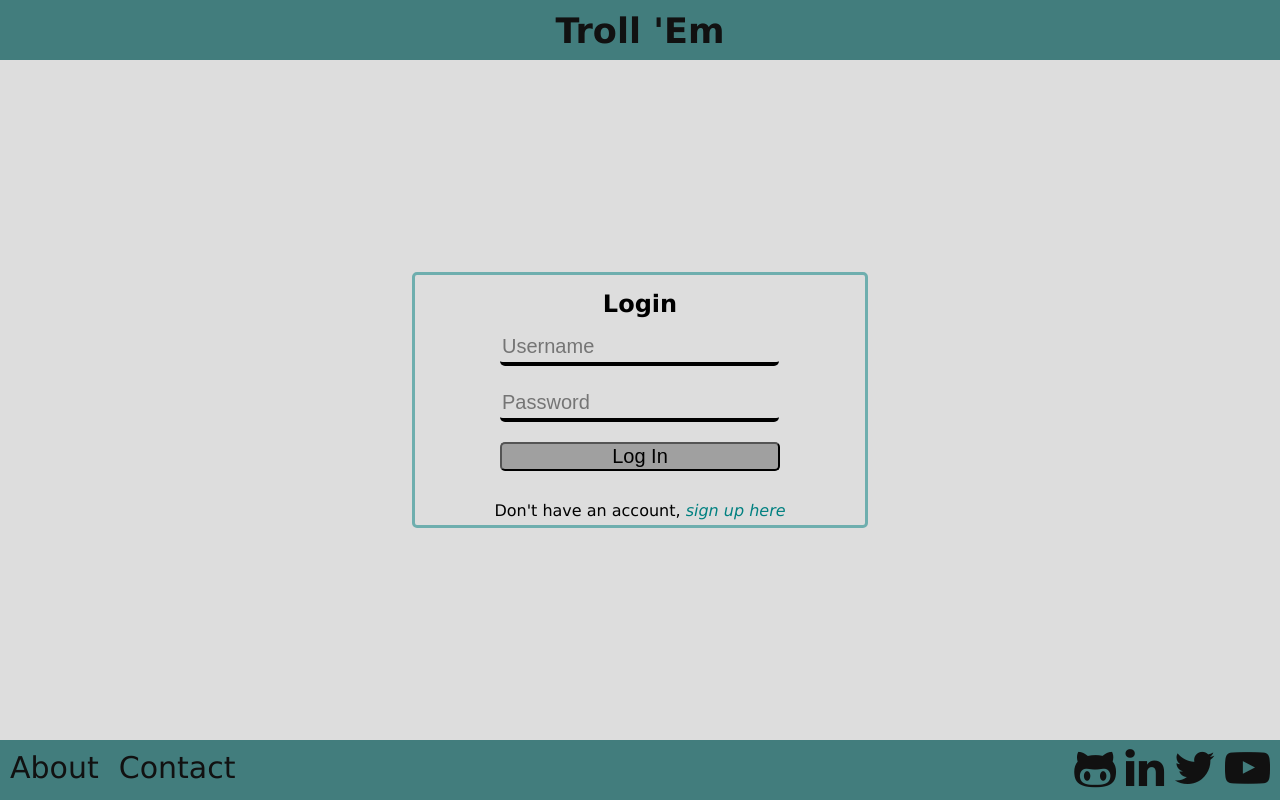
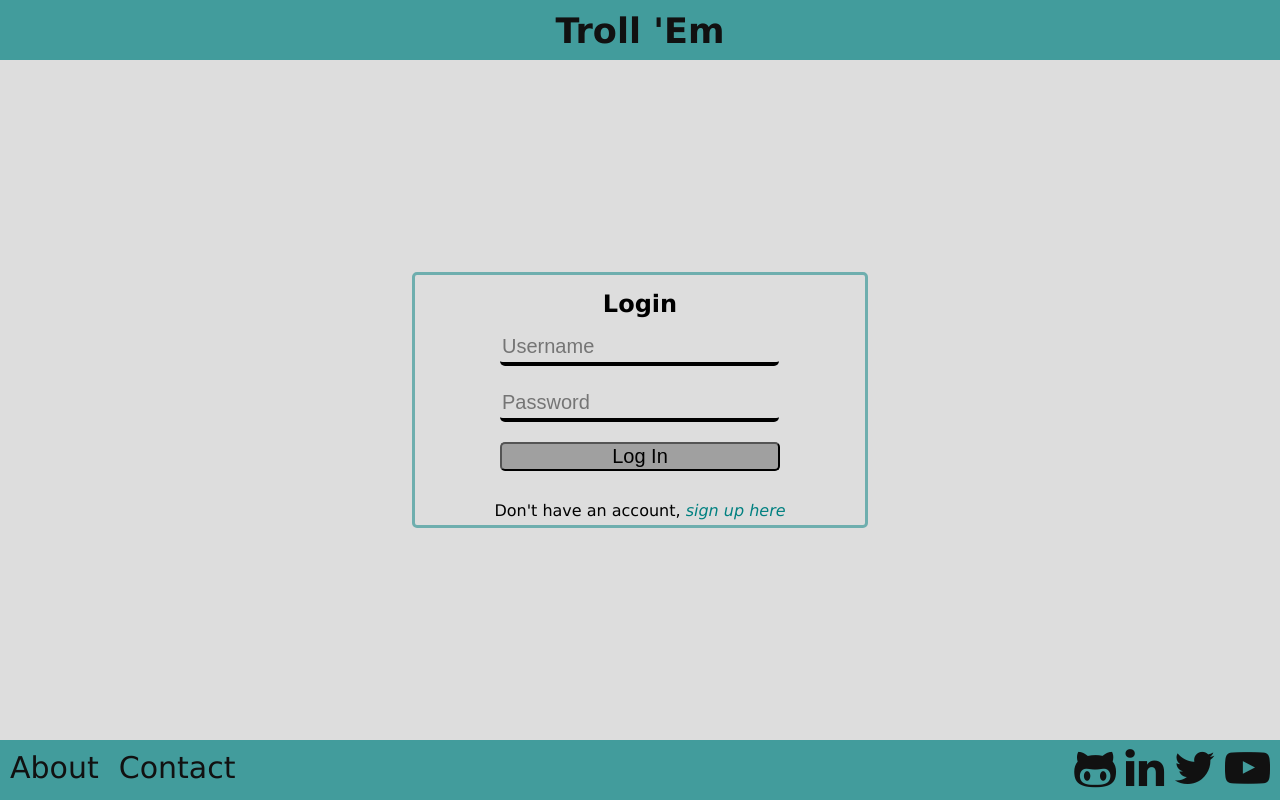
Before and after one commit to laarniastrid/trollEm, a website: page public/index.html in a window 1280 px wide. Drawn offline with nearby package versions, Linux system fonts and the light colour scheme; some packages are replaced by stand-ins of ours.

Commit message:
changed nav color

```diff
--- a/public/styles/nav.css
+++ b/public/styles/nav.css
@@ -5,8 +5,8 @@
   font-size: 30px;
   color: #111111;
   /*background: linear-gradient(#008080, rgba(255,0,0,0));*/
-  background: rgb(0, 84, 84);
-  background: rgba(0, 84, 84, 0.7);
+  background: rgb(0, 128, 128);
+  background: rgba(0, 128, 128, 0.7);
   /*background: #005151;*/
   position: fixed;
   top: 0;
@@ -49,8 +49,8 @@
   font-size: 30px;
   color: #111111;
   /*background: linear-gradient(rgba(255, 0, 0, 0), #005151);*/
-  background: rgb(0, 84, 84);
-  background: rgba(0, 84, 84, 0.7);
+  background: rgb(0, 128, 128);
+  background: rgba(0, 128, 128, 0.7);
   position: fixed;
   bottom: 0;
 }
```
